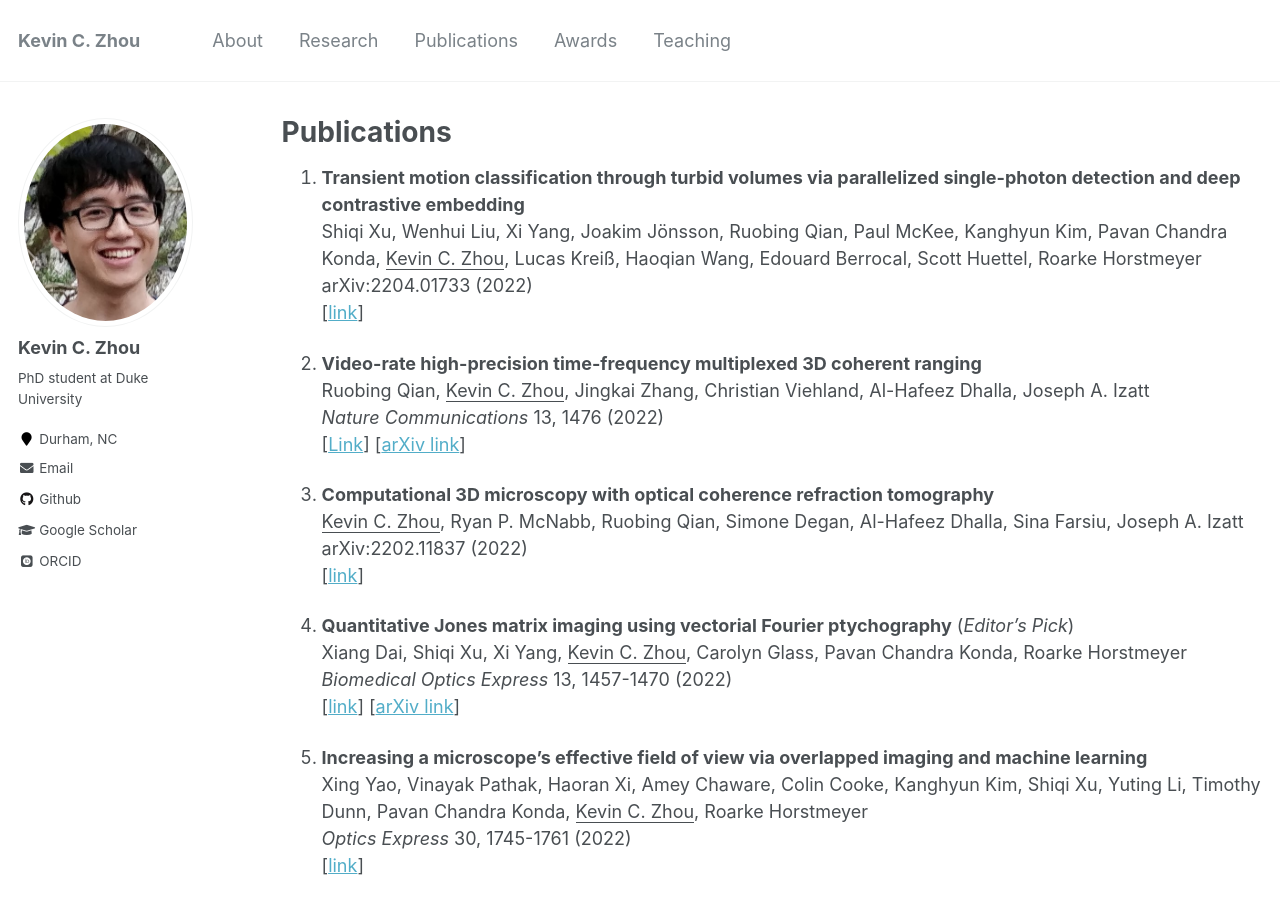
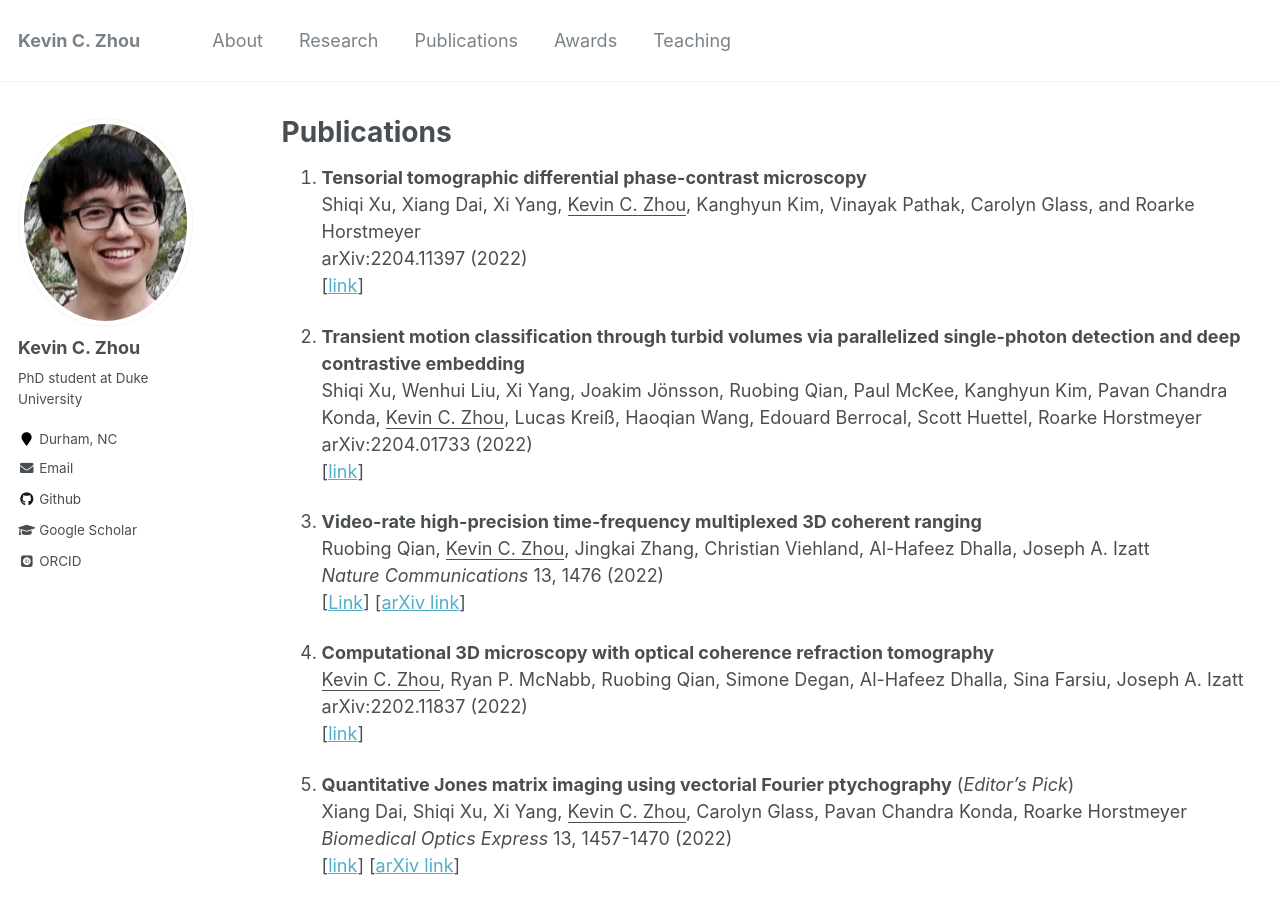
Before and after one commit to kevinczhou/kevinczhou.github.io, a Jekyll site: the page built from _pages/publications.md, in a window 1280 px wide and 900 px high. Built offline with Jekyll 4.4.1, drawn with Linux system fonts in a browser that asks for light colours; some web fonts are replaced.

Commit message:
Update publications.md

```diff
--- a/_pages/publications.md
+++ b/_pages/publications.md
@@ -4,6 +4,11 @@ title: "Publications"
 permalink: /publications/
 author_profile: true
 ---
+1. **Tensorial tomographic differential phase-contrast microscopy**
+Shiqi Xu, Xiang Dai, Xi Yang, <ins>Kevin C. Zhou</ins>, Kanghyun Kim, Vinayak Pathak, Carolyn Glass, and Roarke Horstmeyer
+arXiv:2204.11397 (2022)
+[[link](https://arxiv.org/abs/2204.11397)]
+
 1. **Transient motion classification through turbid volumes via parallelized single-photon detection and deep contrastive embedding**
 Shiqi Xu, Wenhui Liu, Xi Yang, Joakim Jönsson, Ruobing Qian, Paul McKee, Kanghyun Kim, Pavan Chandra Konda, <ins>Kevin C. Zhou</ins>, Lucas Kreiß, Haoqian Wang, Edouard Berrocal, Scott Huettel, Roarke Horstmeyer
 arXiv:2204.01733 (2022)
```
